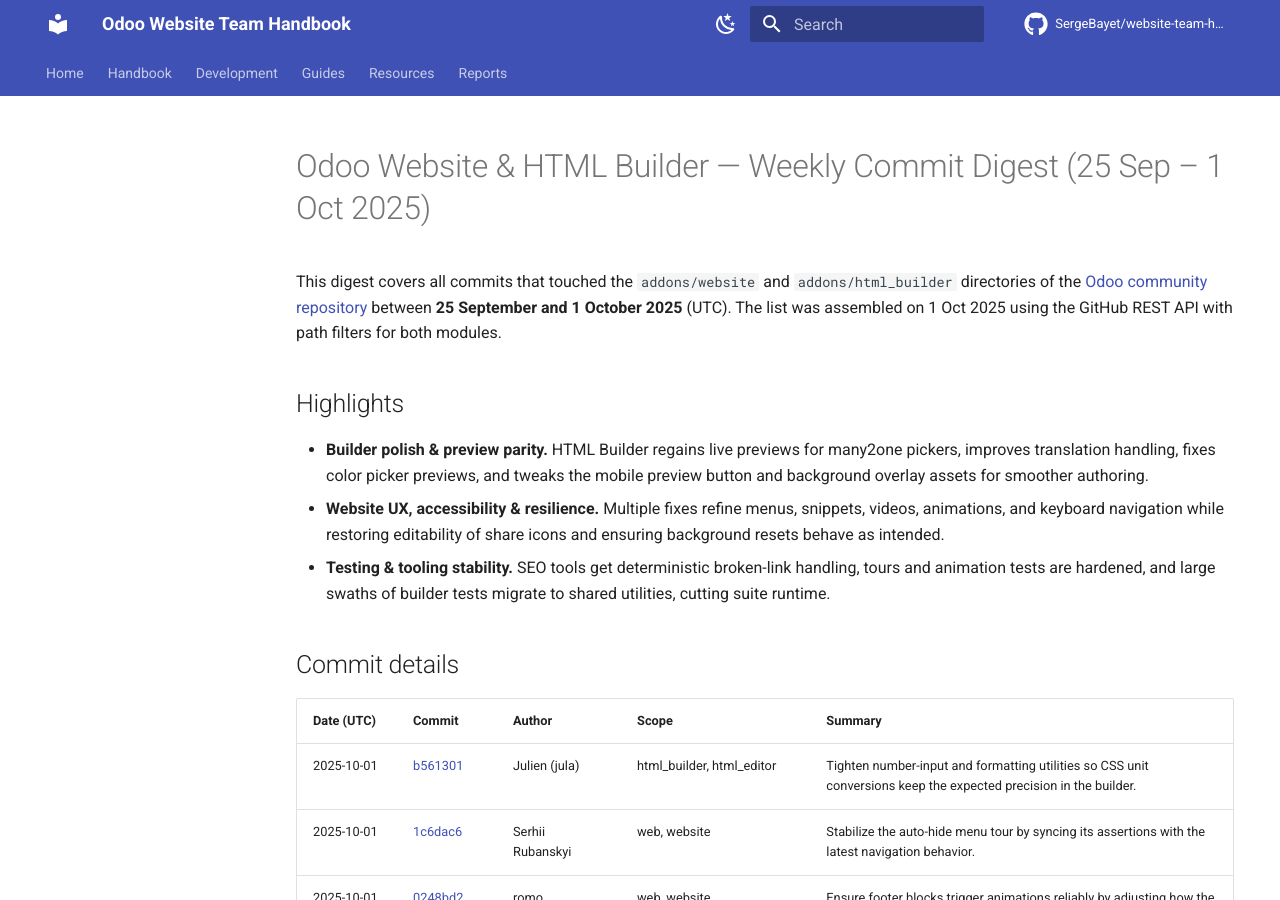
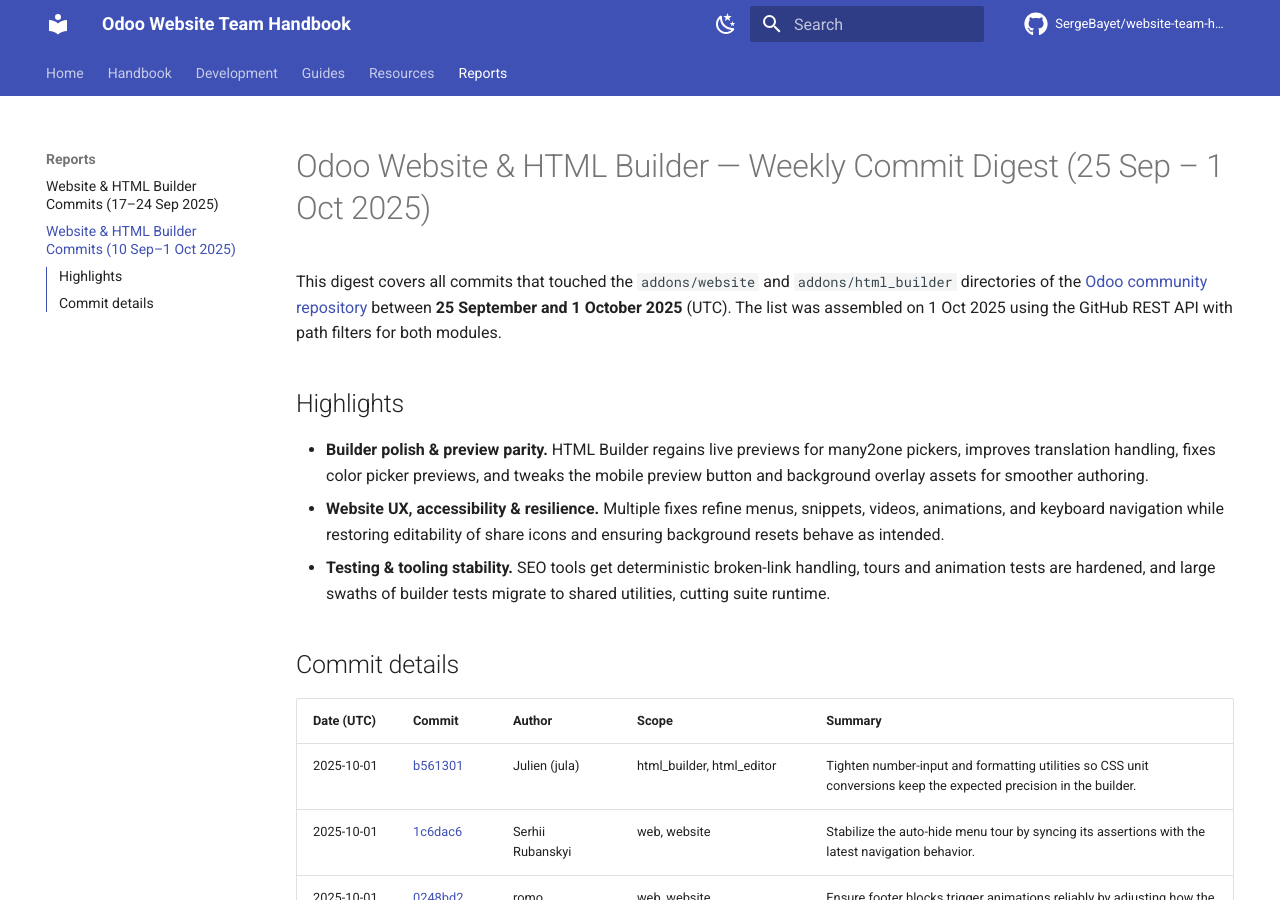
Before and after one commit to SergeBayet/website-team-handbook, an MkDocs documentation site: the page built from docs/reports/2025-10-01-odoo-website-html-builder-commits.md, in a window 1280 px wide and 900 px high. Built offline with MkDocs 1.6.1 and Material for MkDocs 9.7.7, drawn with Linux system fonts in a browser that asks for light colours; comment, search, counter and statistics services are not loaded.

Commit message:
[FIX] mkdocs: add the missing entry in mkdocs for the last report

```diff
--- a/mkdocs.yml
+++ b/mkdocs.yml
@@ -69,3 +69,4 @@ nav:
   - Resources: resources.md
   - Reports:
     - Website & HTML Builder Commits (17–24 Sep 2025): reports/2025-09-24-odoo-website-html-builder-commits.md
+    - Website & HTML Builder Commits (10 Sep–1 Oct 2025): reports/2025-10-01-odoo-website-html-builder-commits.md
```
